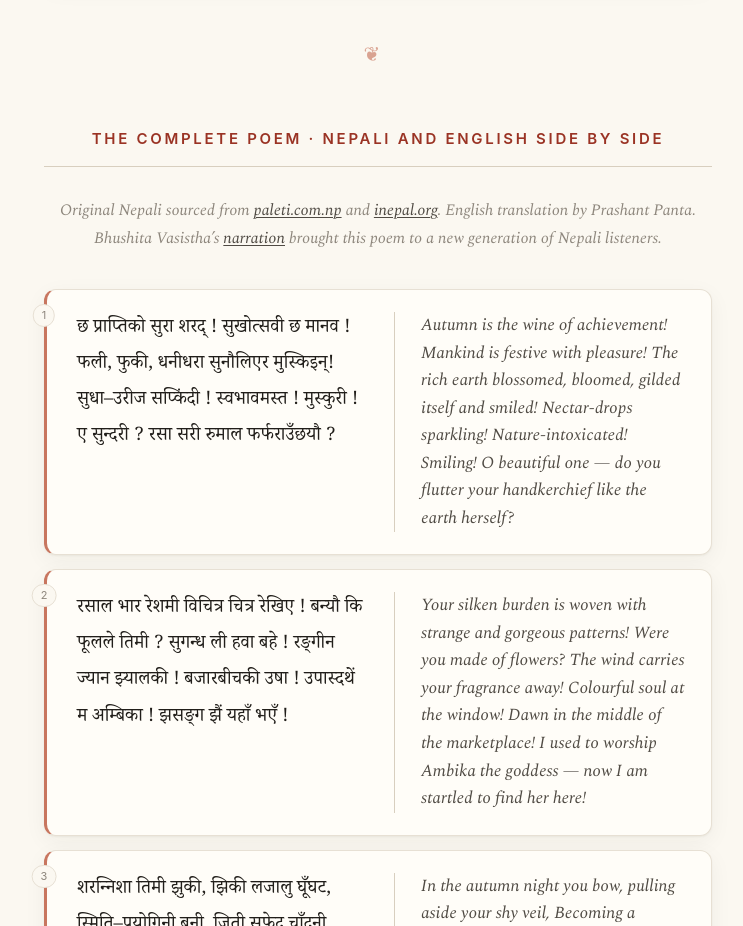
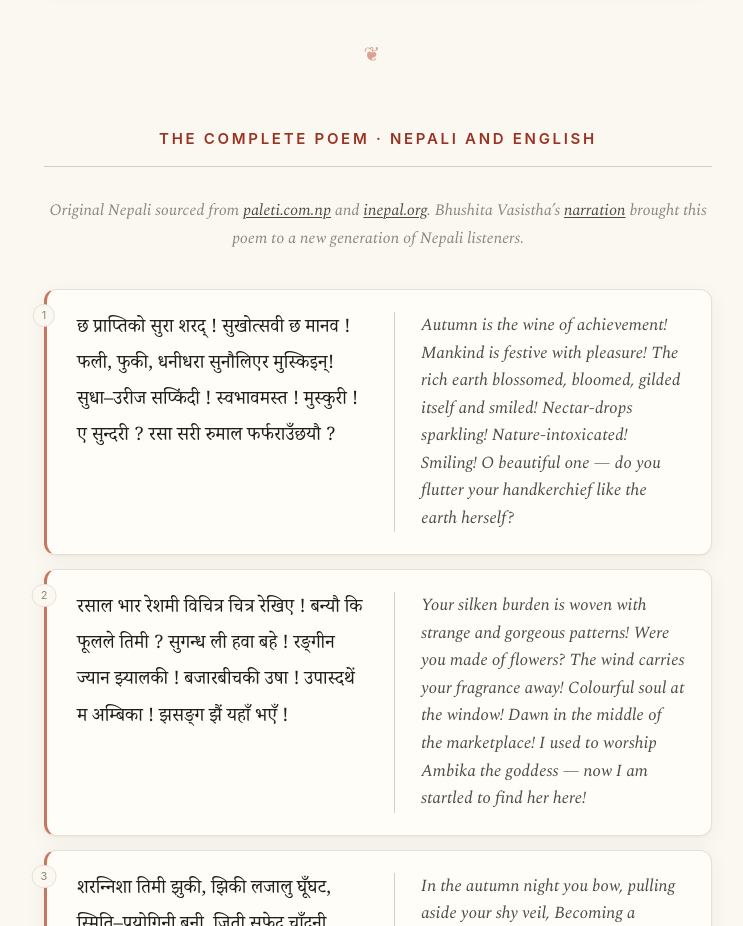
Before and after one commit to EmergencyCab/To-a-Beautiful-Courtesan, a plain HTML site: page index.html in a window 1280 px wide. Shown: the part 2680-3606 px from the top of the page, without its empty margins (262-1005 px from the left). Drawn offline with nearby package versions, Linux system fonts and the light colour scheme.

Commit message:
Update poem section header and introduction

```diff
--- a/index.html
+++ b/index.html
@@ -209,8 +209,8 @@ a{color:var(--accent); text-decoration-thickness:1px; text-underline-offset:2px;
   <div class="orn">&#10086;</div>
 
   <section id="poem">
-    <h2 class="sec">The Complete Poem · Nepali and English Side by Side</h2>
-    <p class="poem-intro">Original Nepali sourced from <a href="https://paleti.com.np/record/ek-sundari-beshya-prati">paleti.com.np</a> and <a href="https://inepal.org/nepalipoems/986/laxmi-prasad-devkota-ek-sundari-beshya-prati/">inepal.org</a>. English translation by Prashant Panta. Bhushita Vasistha&rsquo;s <a href="https://www.youtube.com/watch?v=e_KjwA29G6g">narration</a> brought this poem to a new generation of Nepali listeners.</p>
+    <h2 class="sec">The Complete Poem · Nepali and English </h2>
+    <p class="poem-intro">Original Nepali sourced from <a href="https://paleti.com.np/record/ek-sundari-beshya-prati">paleti.com.np</a> and <a href="https://inepal.org/nepalipoems/986/laxmi-prasad-devkota-ek-sundari-beshya-prati/">inepal.org</a>. Bhushita Vasistha&rsquo;s <a href="https://youtu.be/O6xbWNv0hzE?si=uiczeS4Mp-ZhhMVZ">narration</a> brought this poem to a new generation of Nepali listeners.</p>
     <div class="poem">
     <div class="stanza"><div class="st-num">1</div><div class="st-nep">छ प्राप्तिको सुरा शरद् ! सुखोत्सवी छ मानव ! फली, फुकी, धनीधरा सुनौलिएर मुस्किइन्! सुधा–उरीज सप्किंदी ! स्वभावमस्त ! मुस्कुरी ! ए सुन्दरी ? रसा सरी रुमाल फर्फराउँछयौ ?</div><div class="st-eng">Autumn is the wine of achievement! Mankind is festive with pleasure! The rich earth blossomed, bloomed, gilded itself and smiled! Nectar-drops sparkling! Nature-intoxicated! Smiling! O beautiful one — do you flutter your handkerchief like the earth herself?</div></div>
 <div class="stanza"><div class="st-num">2</div><div class="st-nep">रसाल भार रेशमी विचित्र चित्र रेखिए ! बन्यौ कि फूलले तिमी ? सुगन्ध ली हवा बहे ! रङ्गीन ज्यान झ्यालकी ! बजारबीचकी उषा ! उपास्दथें म अम्बिका ! झसङ्ग झैं यहाँ भएँ !</div><div class="st-eng">Your silken burden is woven with strange and gorgeous patterns! Were you made of flowers? The wind carries your fragrance away! Colourful soul at the window! Dawn in the middle of the marketplace! I used to worship Ambika the goddess — now I am startled to find her here!</div></div>
```
